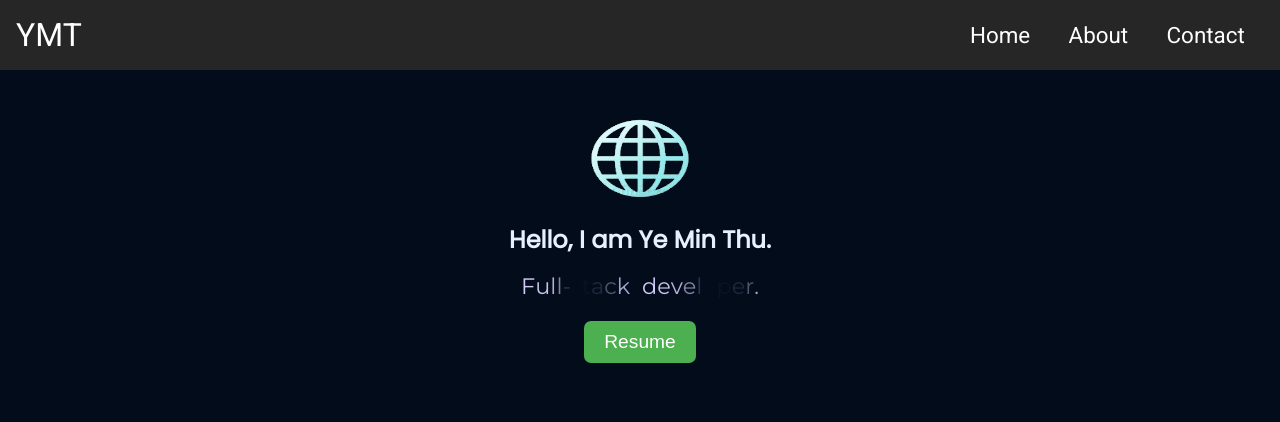
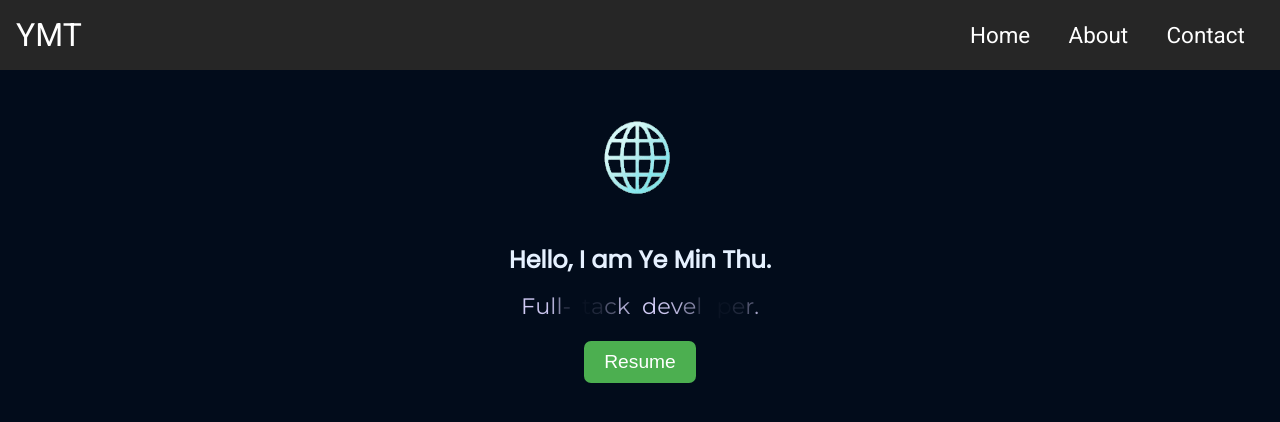
Before and after one commit to mryeminthu/react-portfolio, a React (Create React App) app: page / in a window 1280 px wide. Shown: the top 422 px of the page. Built offline with nearby package versions, Linux system fonts and the light colour scheme.

Commit message:
Change home image

```diff
--- a/src/components/Home/Home.jsx
+++ b/src/components/Home/Home.jsx
@@ -1,7 +1,7 @@
 import React from "react";
 import { motion } from "framer-motion";
 import "./home.css";
-import myimage from "./logo.gif";
+import homeImage from "./home.gif";
 import resumePDF from "./resume.pdf";
 
 const Home = () => {
@@ -19,7 +19,7 @@ const Home = () => {
   return (
     <div className="home-component">
       <section>
-        <img src={myimage} alt="MyImage" className="home-image" />
+        <img src={homeImage} alt="HomeImage" className="home-image" />
         <motion.h2
           initial={{ opacity: 0, x: -900 }}
           animate={{ opacity: 1, x: 0 }}
--- a/src/components/Home/home.css
+++ b/src/components/Home/home.css
@@ -10,8 +10,8 @@
 
 .home-image {
   margin: 15px 0 5px;
-  width: 100px;
-  height: 100px;
+  width: 120px;
+  height: 120px;
 }
 
 section h2 {
```
Also changed, not shown: src/components/Home/home.gif (added).
